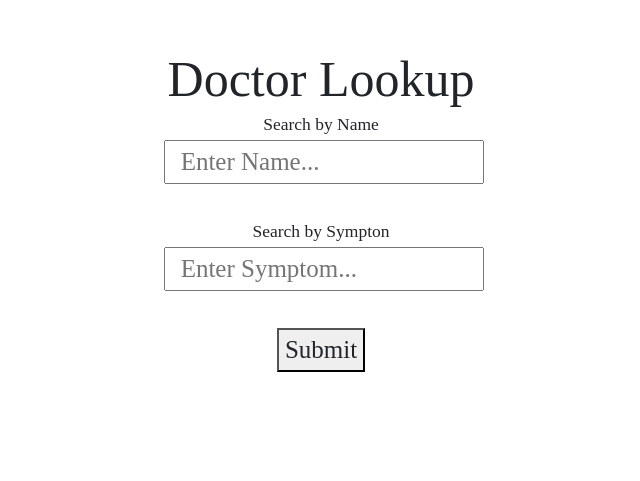
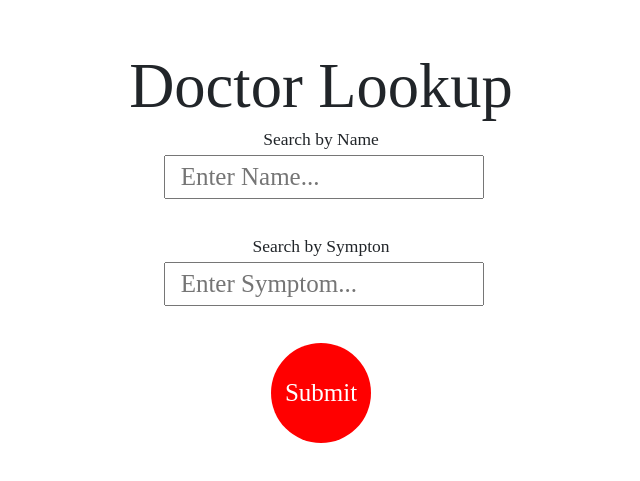
Before and after one commit to sonekase/DoctorLookup, a website built with webpack: page src/index.html in a window 1280 px wide. Shown: the part 143-624 px from the top of the page, without its empty margins (319-959 px from the left). Built offline with nearby package versions, Linux system fonts and the light colour scheme.

Commit message:
Add round button.

```diff
--- a/src/css/styles.css
+++ b/src/css/styles.css
@@ -6,9 +6,22 @@ body {
 }
 
 h1 {
-  font-size: 2em;
+  font-size: 2.5em;
+}
+
+input {
+  outline-color: red;
 }
 
 li {
   list-style: none;
 }
+
+button {
+  width: 100px;
+  height: 100px;
+  border-radius: 100%;
+  background-color: red;
+  border-style: none;
+  color: #FFF;
+}
```
